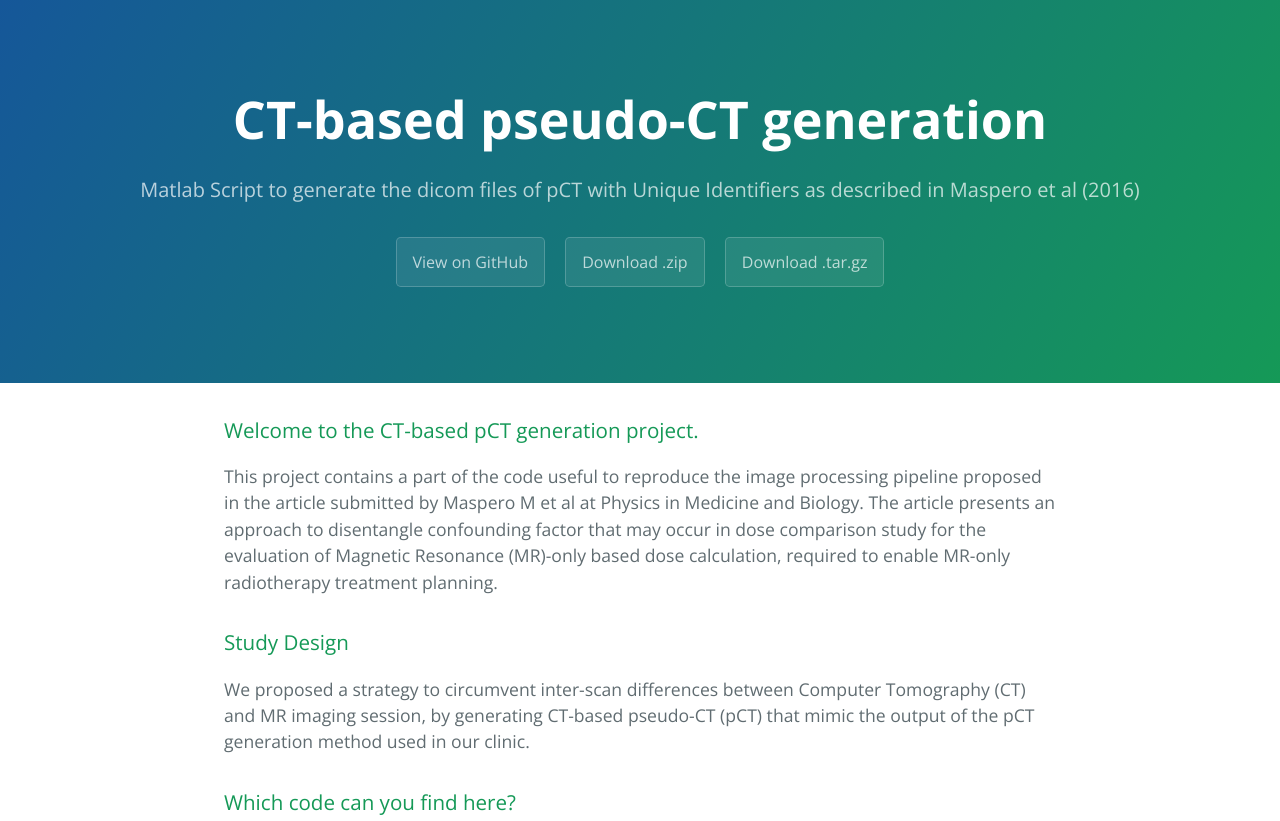
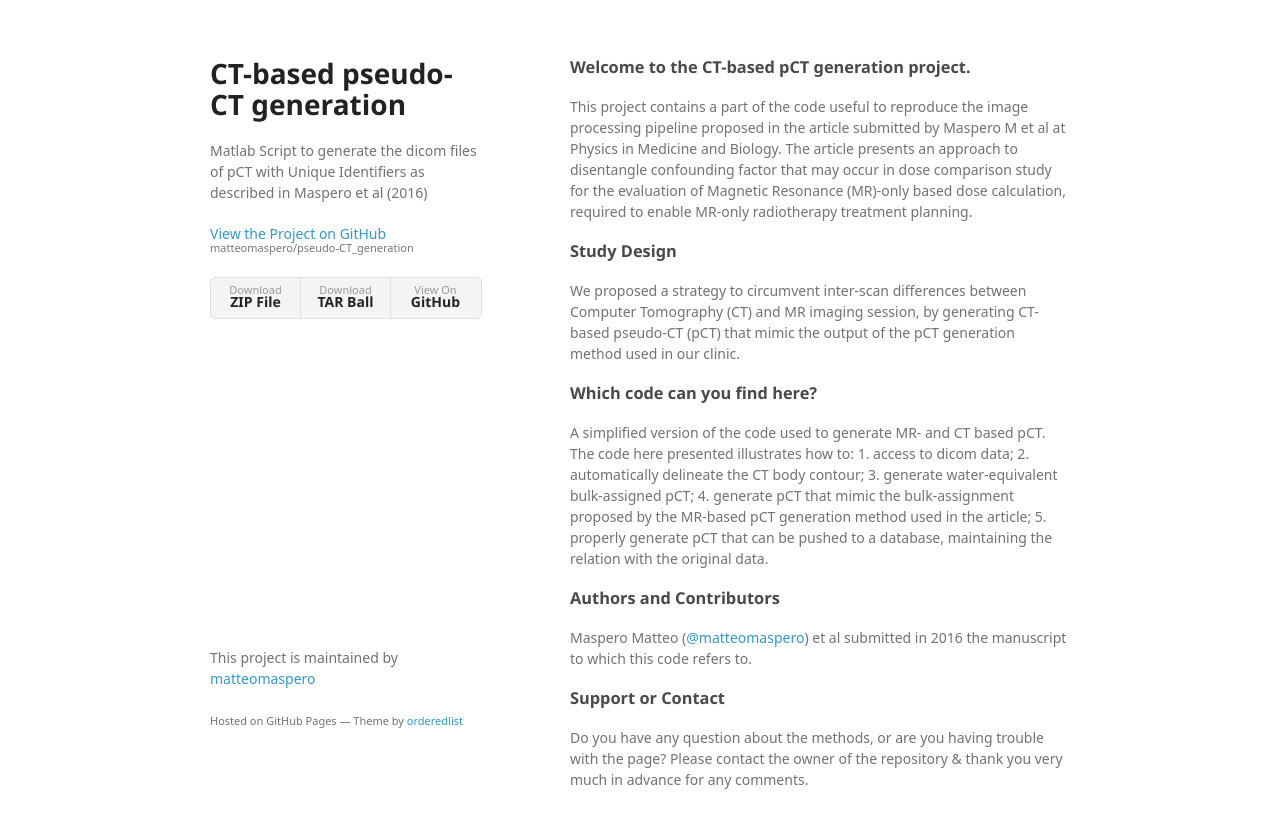
Before and after one commit to matteomaspero/pseudo-CT_generation, a plain HTML site: page index.html in a window 1280 px wide. Shown: the top 821 px of the page. Drawn offline with nearby package versions, Linux system fonts and the light colour scheme; a web font is replaced by a local one.

Commit message:
Create gh-pages branch via GitHub

```diff
--- a/index.html
+++ b/index.html
@@ -1,25 +1,34 @@
-<!DOCTYPE html>
-<html lang="en-us">
+<!doctype html>
+<html>
   <head>
-    <meta charset="UTF-8">
+    <meta charset="utf-8">
+    <meta http-equiv="X-UA-Compatible" content="chrome=1">
     <title>CT-based pseudo-CT generation by matteomaspero</title>
-    <meta name="viewport" content="width=device-width, initial-scale=1">
-    <link rel="stylesheet" type="text/css" href="stylesheets/normalize.css" media="screen">
-    <link href='https://fonts.googleapis.com/css?family=Open+Sans:400,700' rel='stylesheet' type='text/css'>
-    <link rel="stylesheet" type="text/css" href="stylesheets/stylesheet.css" media="screen">
-    <link rel="stylesheet" type="text/css" href="stylesheets/github-light.css" media="screen">
+
+    <link rel="stylesheet" href="stylesheets/styles.css">
+    <link rel="stylesheet" href="stylesheets/github-light.css">
+    <meta name="viewport" content="width=device-width">
+    <!--[if lt IE 9]>
+    <script src="//html5shiv.googlecode.com/svn/trunk/html5.js"></script>
+    <![endif]-->
   </head>
   <body>
-    <section class="page-header">
-      <h1 class="project-name">CT-based pseudo-CT generation</h1>
-      <h2 class="project-tagline">Matlab Script to generate the dicom files of pCT with Unique Identifiers as described in Maspero et al (2016)</h2>
-      <a href="https://github.com/matteomaspero/pseudo-CT_generation" class="btn">View on GitHub</a>
-      <a href="https://github.com/matteomaspero/pseudo-CT_generation/zipball/master" class="btn">Download .zip</a>
-      <a href="https://github.com/matteomaspero/pseudo-CT_generation/tarball/master" class="btn">Download .tar.gz</a>
-    </section>
+    <div class="wrapper">
+      <header>
+        <h1>CT-based pseudo-CT generation</h1>
+        <p>Matlab Script to generate the dicom files of pCT with Unique Identifiers as described in Maspero et al (2016)</p>
 
-    <section class="main-content">
-      <h3>
+        <p class="view"><a href="https://github.com/matteomaspero/pseudo-CT_generation">View the Project on GitHub <small>matteomaspero/pseudo-CT_generation</small></a></p>
+
+
+        <ul>
+          <li><a href="https://github.com/matteomaspero/pseudo-CT_generation/zipball/master">Download <strong>ZIP File</strong></a></li>
+          <li><a href="https://github.com/matteomaspero/pseudo-CT_generation/tarball/master">Download <strong>TAR Ball</strong></a></li>
+          <li><a href="https://github.com/matteomaspero/pseudo-CT_generation">View On <strong>GitHub</strong></a></li>
+        </ul>
+      </header>
+      <section>
+        <h3>
 <a id="welcome-to-the-ct-based-pct-generation-project" class="anchor" href="#welcome-to-the-ct-based-pct-generation-project" aria-hidden="true"><span aria-hidden="true" class="octicon octicon-link"></span></a>Welcome to the CT-based pCT generation project.</h3>
 
 <p>This project contains a part of the code useful to reproduce the image processing pipeline proposed in the article submitted by Maspero M et al at Physics in Medicine and Biology. The article presents an approach to disentangle confounding factor that may occur in dose comparison study for the evaluation of Magnetic Resonance (MR)-only based dose calculation, required to enable MR-only radiotherapy treatment planning.  </p>
@@ -47,16 +56,14 @@
 <h3>
 <a id="support-or-contact" class="anchor" href="#support-or-contact" aria-hidden="true"><span aria-hidden="true" class="octicon octicon-link"></span></a>Support or Contact</h3>
 
-<p>Having trouble with the page? Please contact the owner of the repository (<a href="https://github.com/matteomaspero" class="user-mention">@matteomaspero</a>) &amp; thank you very much in advance for any comments.</p>
-
-      <footer class="site-footer">
-        <span class="site-footer-owner"><a href="https://github.com/matteomaspero/pseudo-CT_generation">CT-based pseudo-CT generation</a> is maintained by <a href="https://github.com/matteomaspero">matteomaspero</a>.</span>
-
-        <span class="site-footer-credits">This page was generated by <a href="https://pages.github.com">GitHub Pages</a> using the <a href="https://github.com/jasonlong/cayman-theme">Cayman theme</a> by <a href="https://twitter.com/jasonlong">Jason Long</a>.</span>
+<p>Do you have any question about the methods, or are you having trouble with the page? Please contact the owner of the repository &amp; thank you very much in advance for any comments.</p>
+      </section>
+      <footer>
+        <p>This project is maintained by <a href="https://github.com/matteomaspero">matteomaspero</a></p>
+        <p><small>Hosted on GitHub Pages &mdash; Theme by <a href="https://github.com/orderedlist">orderedlist</a></small></p>
       </footer>
-
-    </section>
-
+    </div>
+    <script src="javascripts/scale.fix.js"></script>
 
   </body>
 </html>
--- /dev/null
+++ b/javascripts/scale.fix.js
@@ -0,0 +1,17 @@
+var metas = document.getElementsByTagName('meta');
+var i;
+if (navigator.userAgent.match(/iPhone/i)) {
+  for (i=0; i<metas.length; i++) {
+    if (metas[i].name == "viewport") {
+      metas[i].content = "width=device-width, minimum-scale=1.0, maximum-scale=1.0";
+    }
+  }
+  document.addEventListener("gesturestart", gestureStart, false);
+}
+function gestureStart() {
+  for (i=0; i<metas.length; i++) {
+    if (metas[i].name == "viewport") {
+      metas[i].content = "width=device-width, minimum-scale=0.25, maximum-scale=1.6";
+    }
+  }
+}
--- /dev/null
+++ b/stylesheets/styles.css
@@ -0,0 +1,324 @@
+@font-face {
+  font-family: 'Noto Sans';
+  font-weight: 400;
+  font-style: normal;
+  src: url('../fonts/Noto-Sans-regular/Noto-Sans-regular.eot');
+  src: url('../fonts/Noto-Sans-regular/Noto-Sans-regular.eot?#iefix') format('embedded-opentype'),
+       local('Noto Sans'),
+       local('Noto-Sans-regular'),
+       url('../fonts/Noto-Sans-regular/Noto-Sans-regular.woff2') format('woff2'),
+       url('../fonts/Noto-Sans-regular/Noto-Sans-regular.woff') format('woff'),
+       url('../fonts/Noto-Sans-regular/Noto-Sans-regular.ttf') format('truetype'),
+       url('../fonts/Noto-Sans-regular/Noto-Sans-regular.svg#NotoSans') format('svg');
+}
+
+@font-face {
+  font-family: 'Noto Sans';
+  font-weight: 700;
+  font-style: normal;
+  src: url('../fonts/Noto-Sans-700/Noto-Sans-700.eot');
+  src: url('../fonts/Noto-Sans-700/Noto-Sans-700.eot?#iefix') format('embedded-opentype'),
+       local('Noto Sans Bold'),
+       local('Noto-Sans-700'),
+       url('../fonts/Noto-Sans-700/Noto-Sans-700.woff2') format('woff2'),
+       url('../fonts/Noto-Sans-700/Noto-Sans-700.woff') format('woff'),
+       url('../fonts/Noto-Sans-700/Noto-Sans-700.ttf') format('truetype'),
+       url('../fonts/Noto-Sans-700/Noto-Sans-700.svg#NotoSans') format('svg');
+}
+
+@font-face {
+  font-family: 'Noto Sans';
+  font-weight: 400;
+  font-style: italic;
+  src: url('../fonts/Noto-Sans-italic/Noto-Sans-italic.eot');
+  src: url('../fonts/Noto-Sans-italic/Noto-Sans-italic.eot?#iefix') format('embedded-opentype'),
+       local('Noto Sans Italic'),
+       local('Noto-Sans-italic'),
+       url('../fonts/Noto-Sans-italic/Noto-Sans-italic.woff2') format('woff2'),
+       url('../fonts/Noto-Sans-italic/Noto-Sans-italic.woff') format('woff'),
+       url('../fonts/Noto-Sans-italic/Noto-Sans-italic.ttf') format('truetype'),
+       url('../fonts/Noto-Sans-italic/Noto-Sans-italic.svg#NotoSans') format('svg');
+}
+
+@font-face {
+  font-family: 'Noto Sans';
+  font-weight: 700;
+  font-style: italic;
+  src: url('../fonts/Noto-Sans-700italic/Noto-Sans-700italic.eot');
+  src: url('../fonts/Noto-Sans-700italic/Noto-Sans-700italic.eot?#iefix') format('embedded-opentype'),
+       local('Noto Sans Bold Italic'),
+       local('Noto-Sans-700italic'),
+       url('../fonts/Noto-Sans-700italic/Noto-Sans-700italic.woff2') format('woff2'),
+       url('../fonts/Noto-Sans-700italic/Noto-Sans-700italic.woff') format('woff'),
+       url('../fonts/Noto-Sans-700italic/Noto-Sans-700italic.ttf') format('truetype'),
+       url('../fonts/Noto-Sans-700italic/Noto-Sans-700italic.svg#NotoSans') format('svg');
+}
+
+body {
+  background-color: #fff;
+  padding:50px;
+  font: 14px/1.5 "Noto Sans", "Helvetica Neue", Helvetica, Arial, sans-serif;
+  color:#727272;
+  font-weight:400;
+}
+
+h1, h2, h3, h4, h5, h6 {
+  color:#222;
+  margin:0 0 20px;
+}
+
+p, ul, ol, table, pre, dl {
+  margin:0 0 20px;
+}
+
+h1, h2, h3 {
+  line-height:1.1;
+}
+
+h1 {
+  font-size:28px;
+}
+
+h2 {
+  color:#393939;
+}
+
+h3, h4, h5, h6 {
+  color:#494949;
+}
+
+a {
+  color:#39c;
+  text-decoration:none;
+}
+
+a:hover {
+  color:#069;
+}
+
+a small {
+  font-size:11px;
+  color:#777;
+  margin-top:-0.3em;
+  display:block;
+}
+
+a:hover small {
+  color:#777;
+}
+
+.wrapper {
+  width:860px;
+  margin:0 auto;
+}
+
+blockquote {
+  border-left:1px solid #e5e5e5;
+  margin:0;
+  padding:0 0 0 20px;
+  font-style:italic;
+}
+
+code, pre {
+  font-family:Monaco, Bitstream Vera Sans Mono, Lucida Console, Terminal, Consolas, Liberation Mono, DejaVu Sans Mono, Courier New, monospace;
+  color:#333;
+  font-size:12px;
+}
+
+pre {
+  padding:8px 15px;
+  background: #f8f8f8;
+  border-radius:5px;
+  border:1px solid #e5e5e5;
+  overflow-x: auto;
+}
+
+table {
+  width:100%;
+  border-collapse:collapse;
+}
+
+th, td {
+  text-align:left;
+  padding:5px 10px;
+  border-bottom:1px solid #e5e5e5;
+}
+
+dt {
+  color:#444;
+  font-weight:700;
+}
+
+th {
+  color:#444;
+}
+
+img {
+  max-width:100%;
+}
+
+header {
+  width:270px;
+  float:left;
+  position:fixed;
+  -webkit-font-smoothing:subpixel-antialiased;
+}
+
+header ul {
+  list-style:none;
+  height:40px;
+  padding:0;
+  background: #f4f4f4;
+  border-radius:5px;
+  border:1px solid #e0e0e0;
+  width:270px;
+}
+
+header li {
+  width:89px;
+  float:left;
+  border-right:1px solid #e0e0e0;
+  height:40px;
+}
+
+header li:first-child a {
+  border-radius:5px 0 0 5px;
+}
+
+header li:last-child a {
+  border-radius:0 5px 5px 0;
+}
+
+header ul a {
+  line-height:1;
+  font-size:11px;
+  color:#999;
+  display:block;
+  text-align:center;
+  padding-top:6px;
+  height:34px;
+}
+
+header ul a:hover {
+  color:#999;
+}
+
+header ul a:active {
+  background-color:#f0f0f0;
+}
+
+strong {
+  color:#222;
+  font-weight:700;
+}
+
+header ul li + li + li {
+  border-right:none;
+  width:89px;
+}
+
+header ul a strong {
+  font-size:14px;
+  display:block;
+  color:#222;
+}
+
+section {
+  width:500px;
+  float:right;
+  padding-bottom:50px;
+}
+
+small {
+  font-size:11px;
+}
+
+hr {
+  border:0;
+  background:#e5e5e5;
+  height:1px;
+  margin:0 0 20px;
+}
+
+footer {
+  width:270px;
+  float:left;
+  position:fixed;
+  bottom:50px;
+  -webkit-font-smoothing:subpixel-antialiased;
+}
+
+@media print, screen and (max-width: 960px) {
+
+  div.wrapper {
+    width:auto;
+    margin:0;
+  }
+
+  header, section, footer {
+    float:none;
+    position:static;
+    width:auto;
+  }
+
+  header {
+    padding-right:320px;
+  }
+
+  section {
+    border:1px solid #e5e5e5;
+    border-width:1px 0;
+    padding:20px 0;
+    margin:0 0 20px;
+  }
+
+  header a small {
+    display:inline;
+  }
+
+  header ul {
+    position:absolute;
+    right:50px;
+    top:52px;
+  }
+}
+
+@media print, screen and (max-width: 720px) {
+  body {
+    word-wrap:break-word;
+  }
+
+  header {
+    padding:0;
+  }
+
+  header ul, header p.view {
+    position:static;
+  }
+
+  pre, code {
+    word-wrap:normal;
+  }
+}
+
+@media print, screen and (max-width: 480px) {
+  body {
+    padding:15px;
+  }
+
+  header ul {
+    width:99%;
+  }
+
+  header li, header ul li + li + li {
+    width:33%;
+  }
+}
+
+@media print {
+  body {
+    padding:0.4in;
+    font-size:12pt;
+    color:#444;
+  }
+}
```
Also changed, not shown: params.json (+1 -1 lines).
